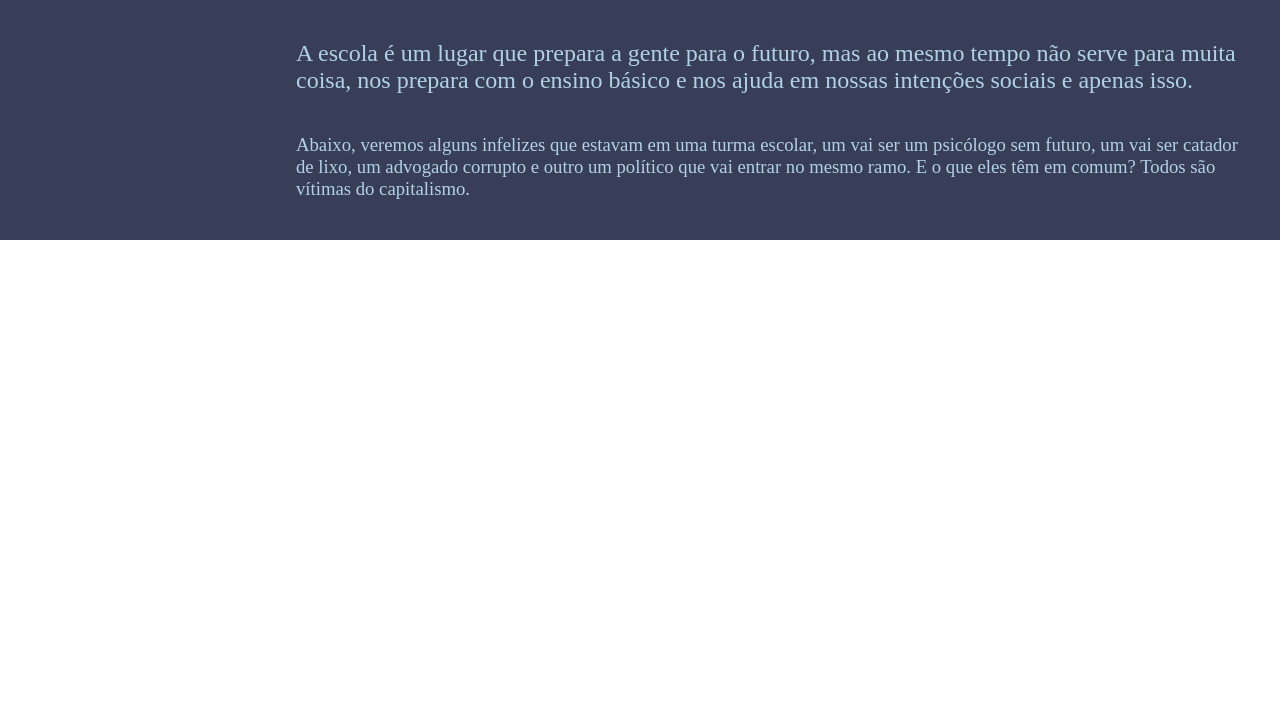
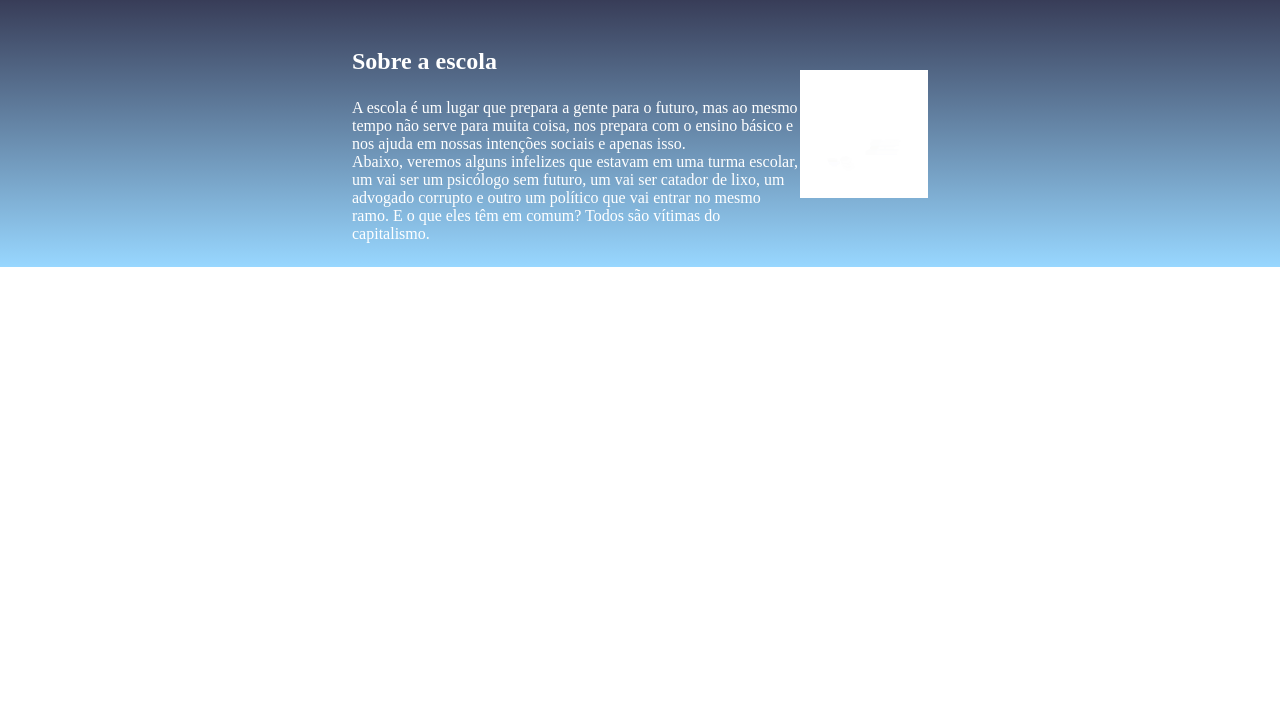
Before and after one commit to esquivoo/site-escola, a plain HTML site: page index.html in a window 1280 px wide. Shown: the part 75-800 px from the top of the page. Drawn offline with Linux system fonts and the light colour scheme.

Commit message:
''sobre a escola'' finalizado

```diff
--- a/index.html
+++ b/index.html
@@ -13,9 +13,17 @@
     <ul>
         <li class="cabecalho-lista-item">Estudante</li>
         <li class="cabecalho-lista-item">Escola</li>
-        <h2>A escola é um lugar que prepara a gente para o futuro, mas ao mesmo tempo não serve para muita coisa, nos prepara com o ensino básico e nos ajuda em nossas intenções sociais e apenas isso.
-        <h3>Abaixo, veremos alguns infelizes que estavam em uma turma escolar, um vai ser um psicólogo sem futuro, um vai ser catador de lixo, um advogado corrupto e outro um político que vai entrar no mesmo ramo. E o que eles têm em comum? Todos são vítimas do capitalismo.
     </ul>
     </header>
+    <section class="escola">
+        <div class="escola-conteudo">
+            <h1 class="escola-titulo">Sobre a escola</h1>
+            <p class="escola-texto-um">A escola é um lugar que prepara a gente para o futuro, mas ao mesmo tempo não serve para muita coisa, nos prepara com o ensino básico e nos ajuda em nossas intenções sociais e apenas isso.
+            <p class="escola-texto-dois">Abaixo, veremos alguns infelizes que estavam em uma turma escolar, um vai ser um psicólogo sem futuro, um vai ser catador de lixo, um advogado corrupto e outro um político que vai entrar no mesmo ramo. E o que eles têm em comum? Todos são vítimas do capitalismo.
+
+        </div>
+
+     <img class="escola-imagem" src="./img/Student stress.gif" alt="Estudante esgotado">
+    </section>
+
 </body>
-</html>
--- a/style.css
+++ b/style.css
@@ -20,14 +20,17 @@ justify-content: space-around;
     width: 20%;
     height: 20%;
 }
-h2{
-    margin: 40px;
-    color: #b1d2e6;
-    font-weight: 100;
 
+.escola-imagem{
+    width: 10%;
 }
-h3{
-    margin: 40px;
-    color: #b2d1e7 ;
-    font-weight: 100;
+.escola{
+    background-image: linear-gradient(#383d58,#98d7ff); color: white; display: flex; justify-content: center; align-items: center;
+    padding: 24px 0;
 }
+.escola-conteudo{
+    width: 35%;
+}
+.escola-titulo{
+    padding: 24px 0;
+}
```
Also changed, not shown: img/Student stress.gif (added).
